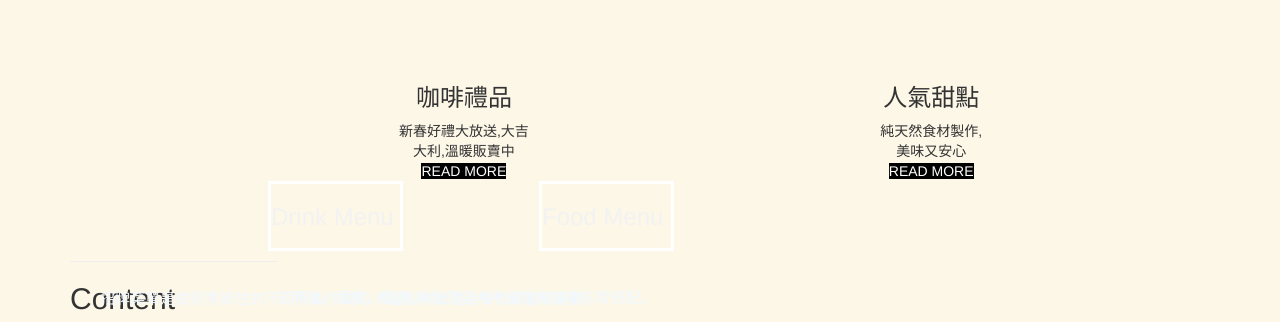
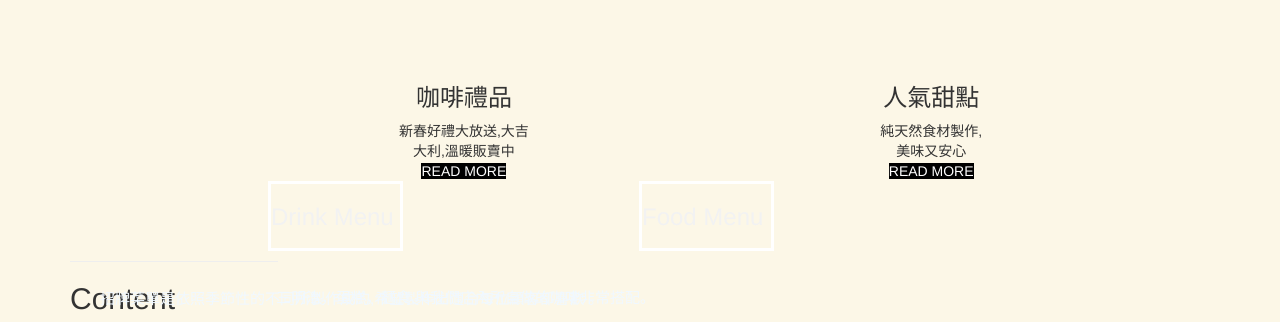
Before and after one commit to summerwill/summerwill.github.io, a plain HTML site: page index.html in a window 1280 px wide. Shown: the part 206-528 px from the top of the page. Drawn offline with nearby package versions, Linux system fonts and the light colour scheme.

Commit message:
Update index.html

```diff
--- a/index.html
+++ b/index.html
@@ -128,7 +128,7 @@
                 width: 135px;
                 height: 70px;
                 margin-top: -180px;
-                right: 606px;
+                right: 506px;
             }
             .food-menu-des {
                 font-size: 15px;
```
